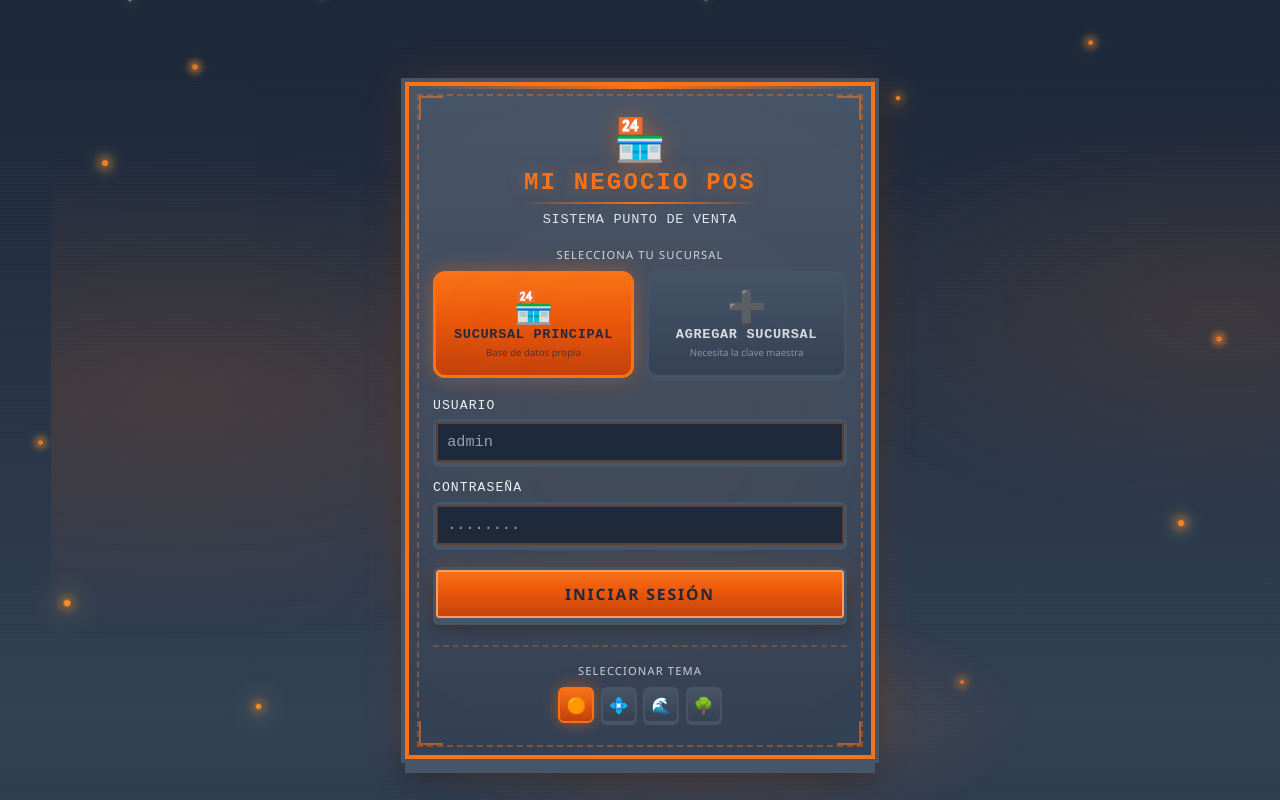
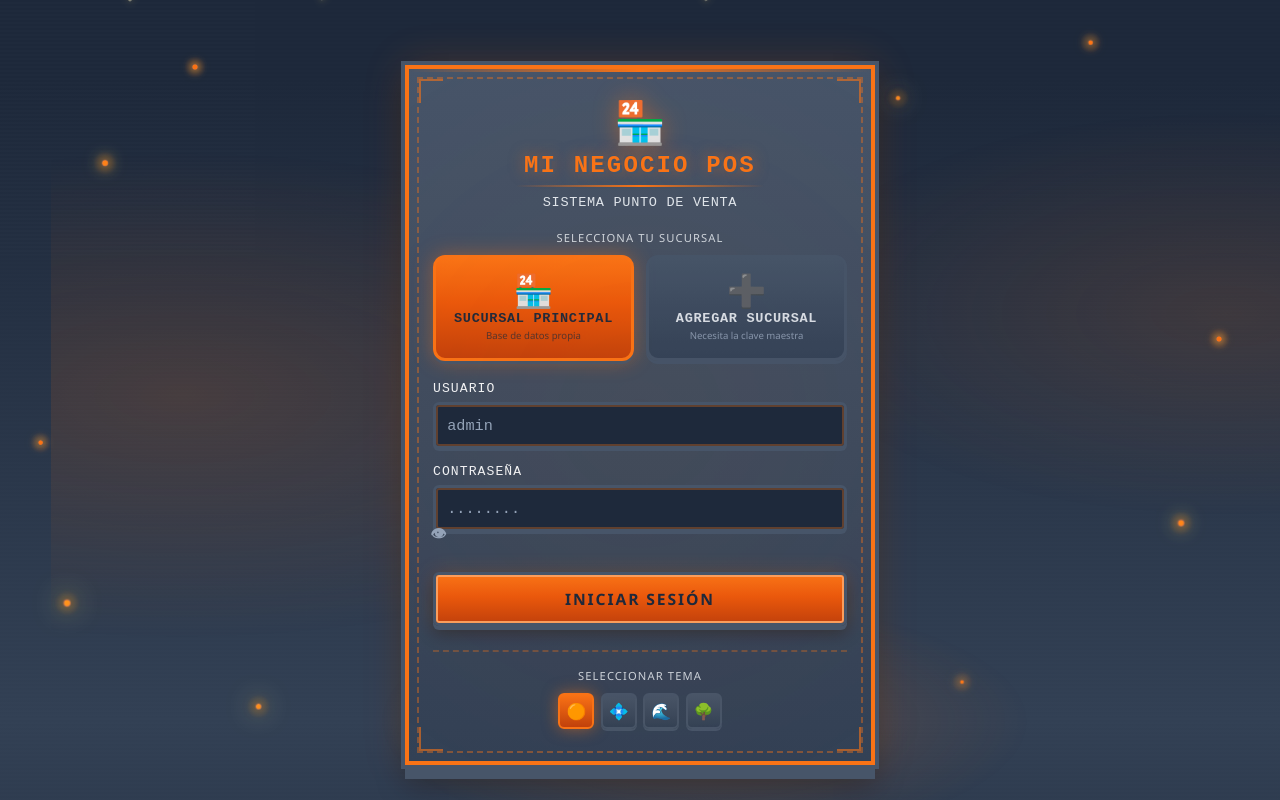
Before and after one commit to oOcharlyOo/Proyecto_TiendaNC, a Vue app in the folder Proyecto_Tienda_frontend/: page / in a window 1280 px wide. Built offline with nearby package versions, Linux system fonts and the light colour scheme; no server answers.

Commit message:
feat(login): boton ojo en las contrasenas y blindaje de inputs en temas claros (caret, autofill, color-scheme)

```diff
--- a/Proyecto_Tienda_frontend/src/components/Login/secciones/FirstAdminForm.vue
+++ b/Proyecto_Tienda_frontend/src/components/Login/secciones/FirstAdminForm.vue
@@ -9,6 +9,7 @@ const apellidoM = ref('');
 const usuario = ref('');
 const password = ref('');
 
+const verPassword = ref(false);
 const loading = ref(false);
 
 function onSubmit() {
@@ -58,8 +59,14 @@ function onSubmit() {
 
     <div>
       <label for="fa-password">Contraseña</label>
-      <input id="fa-password" v-model="password" type="password" placeholder="........" autocomplete="new-password"
-        :disabled="loading" required>
+      <div class="campo-pass">
+        <input id="fa-password" v-model="password" :type="verPassword ? 'text' : 'password'" placeholder="........"
+          autocomplete="new-password" :disabled="loading" required>
+        <button type="button" class="ojo-btn" :disabled="loading"
+          :aria-label="verPassword ? 'Ocultar contraseña' : 'Mostrar contraseña'"
+          :title="verPassword ? 'Ocultar contraseña' : 'Mostrar contraseña'"
+          @click="verPassword = !verPassword">{{ verPassword ? '🙈' : '👁' }}</button>
+      </div>
     </div>
 
     <button type="submit" :disabled="loading || !nombre.trim() || !apellidoP.trim() || !usuario.trim() || !password.trim()">
@@ -88,6 +95,23 @@ function onSubmit() {
   display: grid; grid-template-columns: 1fr 1fr; gap: 0.75rem;
 }
 
+/* Campo de contraseña con boton "ojo" para revelarla */
+.campo-pass { position: relative; }
+.campo-pass input { padding-right: 2.6rem !important; }
+.ojo-btn {
+  position: absolute; right: 0.45rem; top: 50%;
+  width: auto !important; min-width: 0; margin: 0 !important;
+  padding: 0.15rem 0.3rem !important; border: none !important;
+  background: transparent !important; box-shadow: none !important;
+  transform: translateY(-50%); font-size: 1.05rem; line-height: 1;
+  text-transform: none !important; letter-spacing: 0 !important;
+  color: var(--text-secondary) !important; cursor: pointer;
+}
+.ojo-btn:hover {
+  background: transparent !important; transform: translateY(-50%) !important;
+  color: var(--text-primary) !important;
+}
+
 .btn-spinner {
   display: inline-block; width: 16px; height: 16px;
   border: 2px solid rgba(0,0,0,0.2); border-top-color: currentColor;
--- a/Proyecto_Tienda_frontend/src/components/Login/secciones/LoginForm.vue
+++ b/Proyecto_Tienda_frontend/src/components/Login/secciones/LoginForm.vue
@@ -1,6 +1,10 @@
 <script setup lang="ts">
+import { ref } from 'vue';
+
 defineProps<{ name: string; pass: string }>();
 defineEmits<{ 'update:name': [value: string]; 'update:pass': [value: string]; submit: [] }>();
+
+const verPassword = ref(false);
 </script>
 
 <template>
@@ -12,9 +16,34 @@ defineEmits<{ 'update:name': [value: string]; 'update:pass': [value: string]; su
     </div>
     <div>
       <label for="password">Contraseña</label>
-      <input id="password" :value="pass" @input="$emit('update:pass', ($event.target as HTMLInputElement).value)"
-        type="password" placeholder="........" autocomplete="current-password">
+      <div class="campo-pass">
+        <input id="password" :value="pass" @input="$emit('update:pass', ($event.target as HTMLInputElement).value)"
+          :type="verPassword ? 'text' : 'password'" placeholder="........" autocomplete="current-password">
+        <button type="button" class="ojo-btn"
+          :aria-label="verPassword ? 'Ocultar contraseña' : 'Mostrar contraseña'"
+          :title="verPassword ? 'Ocultar contraseña' : 'Mostrar contraseña'"
+          @click="verPassword = !verPassword">{{ verPassword ? '🙈' : '👁' }}</button>
+      </div>
     </div>
     <button type="submit">Iniciar sesión</button>
   </form>
 </template>
+
+<style scoped>
+/* Campo de contraseña con boton "ojo" para revelarla */
+.campo-pass { position: relative; }
+.campo-pass input { padding-right: 2.6rem !important; }
+.ojo-btn {
+  position: absolute; right: 0.45rem; top: 50%;
+  width: auto !important; min-width: 0; margin: 0 !important;
+  padding: 0.15rem 0.3rem !important; border: none !important;
+  background: transparent !important; box-shadow: none !important;
+  transform: translateY(-50%); font-size: 1.05rem; line-height: 1;
+  text-transform: none !important; letter-spacing: 0 !important;
+  color: var(--text-secondary) !important; cursor: pointer;
+}
+.ojo-btn:hover {
+  background: transparent !important; transform: translateY(-50%) !important;
+  color: var(--text-primary) !important;
+}
+</style>
--- a/Proyecto_Tienda_frontend/src/components/Login/secciones/LoginSucursalSelector.vue
+++ b/Proyecto_Tienda_frontend/src/components/Login/secciones/LoginSucursalSelector.vue
@@ -18,6 +18,7 @@ const emit = defineEmits<{
 const mostrandoForm = ref(false);
 const nombreNueva = ref('');
 const claveNueva = ref('');
+const verClave = ref(false);
 
 // Cuando el alta termina bien (cambia la lista), el formulario se cierra solo.
 watch(() => props.sucursales.length, () => {
@@ -72,13 +73,23 @@ function submit() {
       </label>
       <label class="sucursal-add-label">
         Clave maestra del propietario
+        <div class="campo-pass">
           <input
             v-model="claveNueva"
-          type="password"
+            :type="verClave ? 'text' : 'password'"
             placeholder="••••••••••"
             autocomplete="off"
             :disabled="creando"
           >
+          <button
+            type="button"
+            class="ojo-btn"
+            :disabled="creando"
+            :aria-label="verClave ? 'Ocultar clave' : 'Mostrar clave'"
+            :title="verClave ? 'Ocultar clave' : 'Mostrar clave'"
+            @click="verClave = !verClave"
+          >{{ verClave ? '🙈' : '👁' }}</button>
+        </div>
       </label>
       <p v-if="error" class="sucursal-add-error">{{ error }}</p>
       <div class="sucursal-add-actions">
@@ -134,6 +145,16 @@ function submit() {
   outline: none;
   border-color: var(--color-accent, #d4a84b);
 }
+.campo-pass { position: relative; display: block; }
+.campo-pass input { width: 100%; padding-right: 2.2rem; }
+.ojo-btn {
+  position: absolute; right: 0.3rem; top: 50%;
+  width: auto; min-width: 0; margin: 0; padding: 0.1rem 0.25rem;
+  border: none; background: transparent; box-shadow: none;
+  transform: translateY(-50%); font-size: 0.95rem; line-height: 1;
+  color: var(--color-text-secondary, #b0a890); cursor: pointer;
+}
+.ojo-btn:hover { background: transparent; color: var(--color-text-primary, #e8e0d0); }
 .sucursal-add-error {
   margin: 0;
   font-size: 0.7rem;
--- a/Proyecto_Tienda_frontend/src/components/styles/themes.css
+++ b/Proyecto_Tienda_frontend/src/components/styles/themes.css
@@ -586,6 +586,27 @@
 [data-theme="ocean"] input::placeholder,
 [data-theme="forest"] input::placeholder {
   color: var(--text-secondary);
+}
+
+/* ---------- Legibilidad de lo escrito (temas claros incluidos) ----------
+   El autofill de Chrome pinta fondo y texto propios e ignora `color`; con
+   un fondo claro dejaba texto claro sobre blanco. Forzamos el color del
+   token y el caret, y repintamos el fondo del autofill con el del tema. */
+input,
+select,
+textarea {
+  caret-color: var(--text-primary);
+}
+
+input:-webkit-autofill,
+input:-webkit-autofill:hover,
+input:-webkit-autofill:focus,
+select:-webkit-autofill,
+textarea:-webkit-autofill {
+  -webkit-text-fill-color: var(--text-primary);
+  caret-color: var(--text-primary);
+  -webkit-box-shadow: 0 0 0 1000px var(--bg-primary) inset;
+  transition: background-color 9999s ease-in-out 0s;
 }
 
 /* ---------- Modal header/body/actions ---------- */
--- a/Proyecto_Tienda_frontend/src/composables/useApariencia.ts
+++ b/Proyecto_Tienda_frontend/src/composables/useApariencia.ts
@@ -135,8 +135,11 @@ export function usarApariencia() {
       root.style.setProperty('--chart-border', mezclar(fondo, claro ? false : true, 0.25));
       root.style.setProperty('--chart-border-light', mezclar(fondo, claro ? false : true, 0.15));
       root.style.setProperty('--chart-item-bg', rgba(acento && HEX_RE.test(acento) ? acento : '#64748b', 0.12));
+      // Controles nativos (selects, date pickers, autofill, scrollbars) acordes al fondo
+      root.style.colorScheme = claro ? 'light' : 'dark';
     } else {
       VARIABLES_FONDO.forEach(v => root.style.removeProperty(v));
+      root.style.removeProperty('color-scheme');
     }
 
     if (acento && HEX_RE.test(acento)) {
```
Lines whose indentation alone changed are shown as unchanged.
